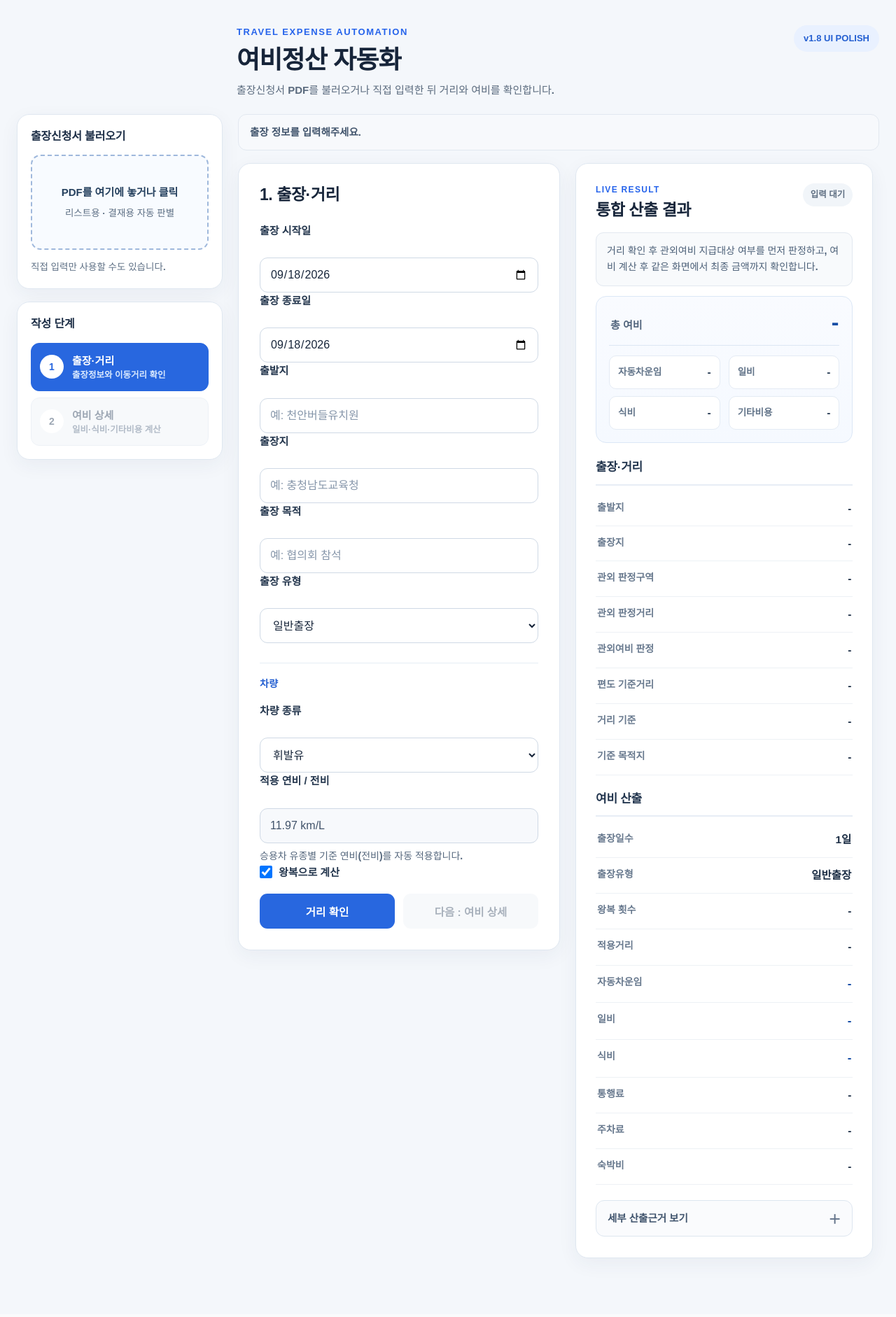
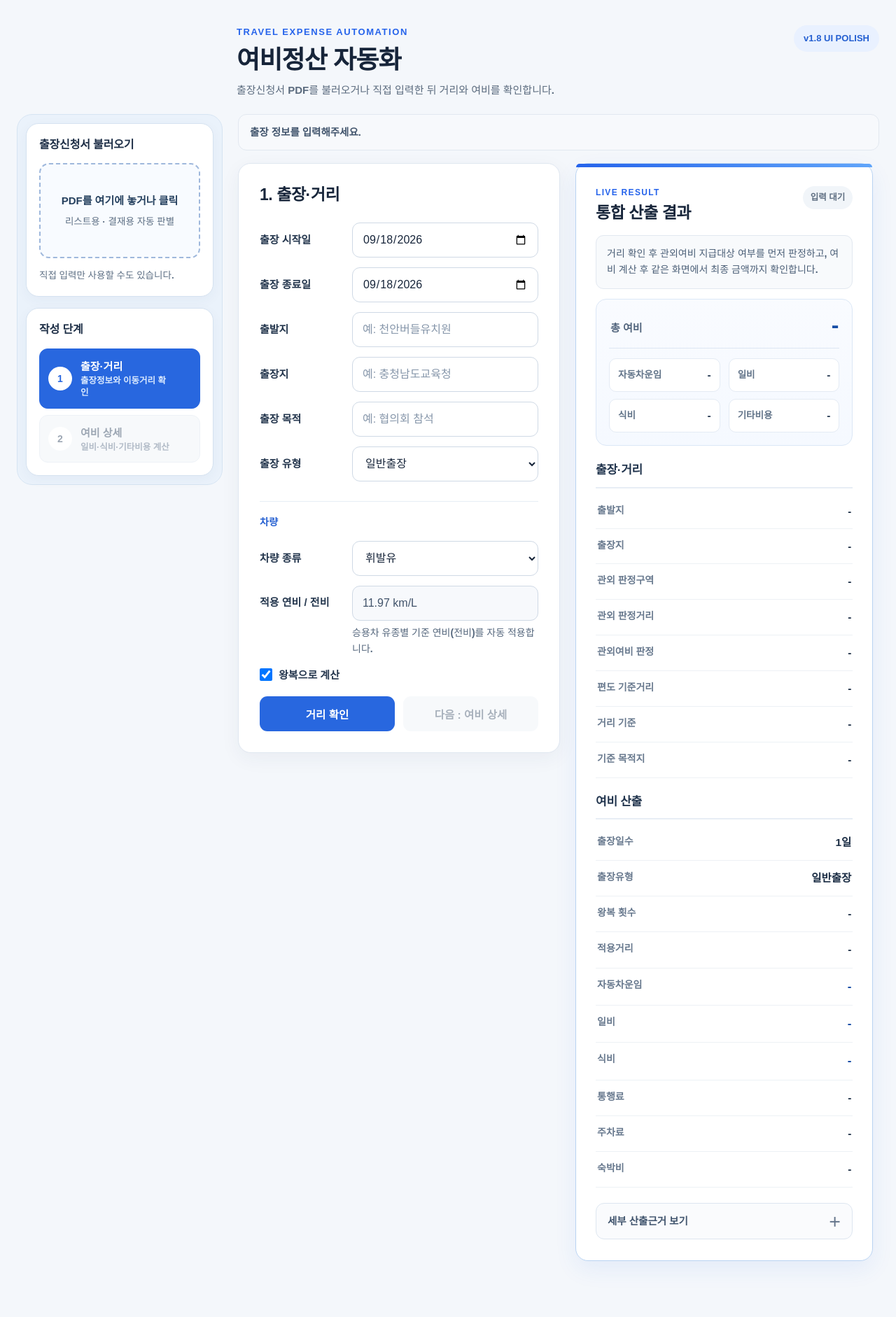
Before and after one commit to kirakein-gif/travel-expense-web, a FastAPI app: page / in a window 1280 px wide. Shown: the whole page at 70% size. Before the commit the page ends 1804 px from the top, so only its background shows below. Run offline with FastAPI, Linux system fonts and the light colour scheme.

Commit message:
Polish sidebar, passenger list and result card styling

```diff
--- a/app/static/app.css
+++ b/app/static/app.css
@@ -22,12 +22,15 @@ h2{font-size:23px;line-height:1.3;margin:0 0 24px;letter-spacing:-.02em}
 }
 
 .app-layout{display:grid;grid-template-columns:294px minmax(0,1fr);gap:22px;align-items:start}
-.sidebar{display:flex;flex-direction:column;gap:18px;position:sticky;top:18px}
+.sidebar{
+  display:flex;flex-direction:column;gap:16px;position:sticky;top:18px;
+  background:#eaf2fb;border:1px solid #d6e4f2;border-radius:22px;padding:12px
+}
 .side-card,.card{
   background:#fff;border:1px solid #dfe7f0;border-radius:18px;
   box-shadow:0 8px 28px rgba(34,56,90,.055)
 }
-.side-card{padding:19px}
+.side-card{padding:18px;background:#fff;border-color:#d5e2f0;box-shadow:0 5px 18px rgba(48,76,112,.045)}
 .side-title{font-size:16px;font-weight:850;color:#1e2f47;margin-bottom:14px;letter-spacing:-.01em}
 .drop-zone{
   display:flex;min-height:136px;flex-direction:column;align-items:center;justify-content:center;
@@ -38,10 +41,14 @@ h2{font-size:23px;line-height:1.3;margin:0 0 24px;letter-spacing:-.02em}
 .drop-zone strong{font-size:15px;color:#26415f}
 .drop-zone span,.side-note{font-size:13.5px;color:#5d6f84;line-height:1.6;font-weight:550}
 .sidebar label{font-size:13.5px;margin-bottom:14px}
-.candidate-box{border-top:1px solid #e8eef5;margin-top:7px;padding-top:13px}
-.candidate-title{font-size:14px;font-weight:800;margin-bottom:3px}
-.candidate-check{display:flex;gap:9px;align-items:center;padding:8px 0;font-size:14px;font-weight:650}
-.candidate-check input{width:auto;margin:0}
+.candidate-box{border-top:1px solid #e0e9f3;margin-top:7px;padding-top:11px}
+.candidate-title{font-size:14px;font-weight:800;margin-bottom:2px}
+.sidebar label.candidate-check{
+  display:flex;gap:7px;align-items:center;padding:4px 0;margin:0;
+  font-size:13.5px;font-weight:650;line-height:1.35;color:#30445c
+}
+.candidate-check input{width:16px;height:16px;min-height:0;margin:0;flex:0 0 auto}
+#passengerChecks{display:flex;flex-direction:column;gap:2px;margin-top:5px}
 
 .side-step{
   width:100%;display:grid;grid-template-columns:36px 1fr 20px;gap:10px;align-items:center;text-align:left;
@@ -79,7 +86,17 @@ h2{font-size:23px;line-height:1.3;margin:0 0 24px;letter-spacing:-.02em}
 .card{padding:30px}
 
 .result-column{position:sticky;top:18px}
-.unified-result{padding:28px 28px 30px}
+.unified-result{
+  padding:32px 28px 30px;
+  position:relative;
+  border:1.5px solid #b9d3f2;
+  box-shadow:0 12px 32px rgba(37,99,235,.08)
+}
+.unified-result::before{
+  content:"";position:absolute;left:0;right:0;top:0;height:5px;
+  background:linear-gradient(90deg,#2563eb 0%,#60a5fa 100%);
+  border-radius:18px 18px 0 0
+}
 .result-head{display:flex;justify-content:space-between;align-items:flex-start;gap:16px;margin-bottom:16px}
 .result-head h2{margin-bottom:0}
 .result-kicker{font-size:12px;font-weight:900;letter-spacing:.11em;color:#2563eb;margin:0 0 5px}
@@ -102,6 +119,17 @@ input:focus,select:focus,textarea:focus{
 }
 input::placeholder,textarea::placeholder{color:#8696aa;opacity:1}
 input[readonly]{background:#f7f9fc;color:#41536a}
+.form-row{
+  display:grid;grid-template-columns:118px minmax(0,1fr);align-items:center;
+  gap:14px;margin-bottom:14px
+}
+.form-row>label{
+  margin:0;font-size:15px;font-weight:780;color:#26384f;line-height:1.35
+}
+.form-row>input,.form-row>select,.form-row>div>input{margin-top:0}
+.form-row-help{align-items:start}
+.form-row-help>label{padding-top:14px}
+.form-row-help .help{margin-top:6px}
 textarea{min-height:104px;resize:vertical;line-height:1.6}
 .help{
   display:block;color:#55677d;font-size:14px;margin-top:7px;font-weight:550;line-height:1.65
@@ -195,6 +223,9 @@ button:disabled{opacity:.45;cursor:not-allowed}
   .app-layout{grid-template-columns:1fr}
   .sidebar{position:static}
   .work-grid,.two,.button-row,.money-grid{grid-template-columns:1fr}
+  .form-row{grid-template-columns:1fr;gap:6px;margin-bottom:16px}
+  .form-row-help>label{padding-top:0}
+  .form-row>input,.form-row>select,.form-row>div>input{margin-top:0}
   .card{padding:22px}
   .unified-result{padding:22px}
   .result dl>div{gap:12px}
```
